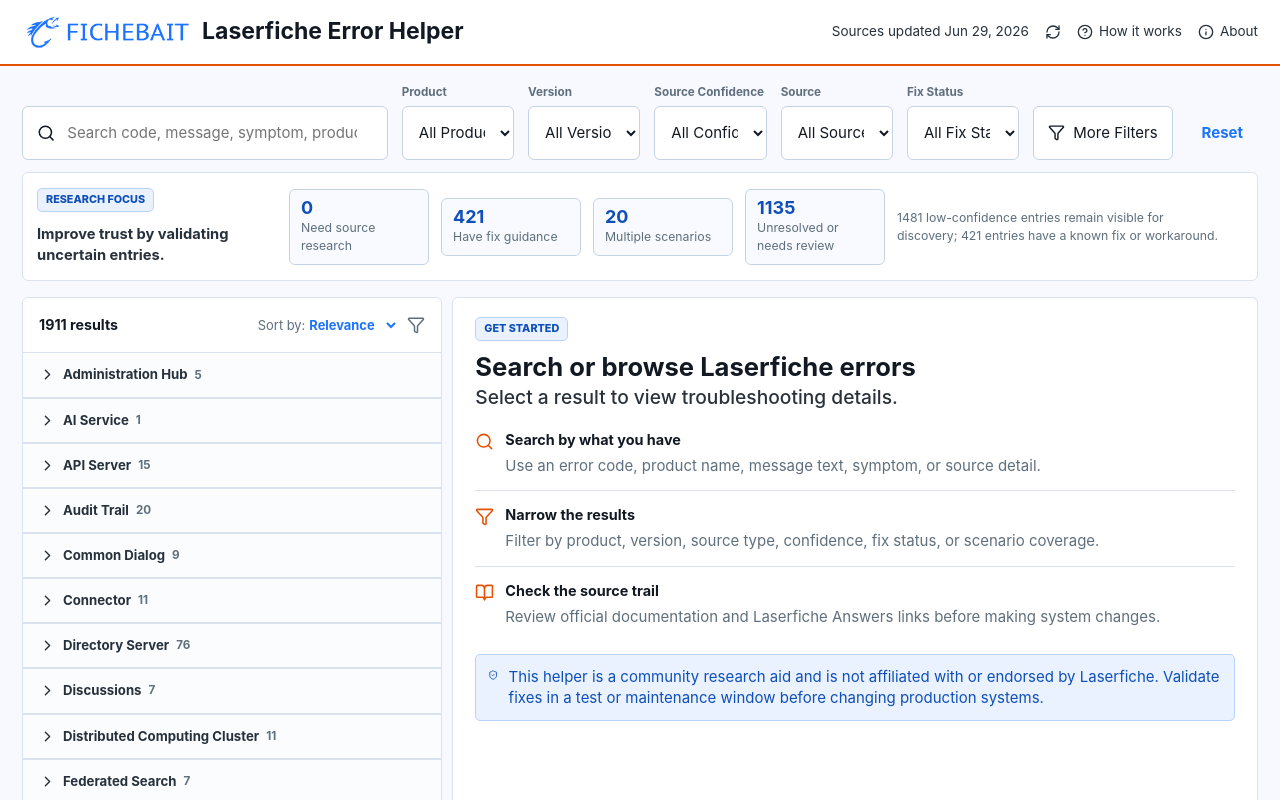
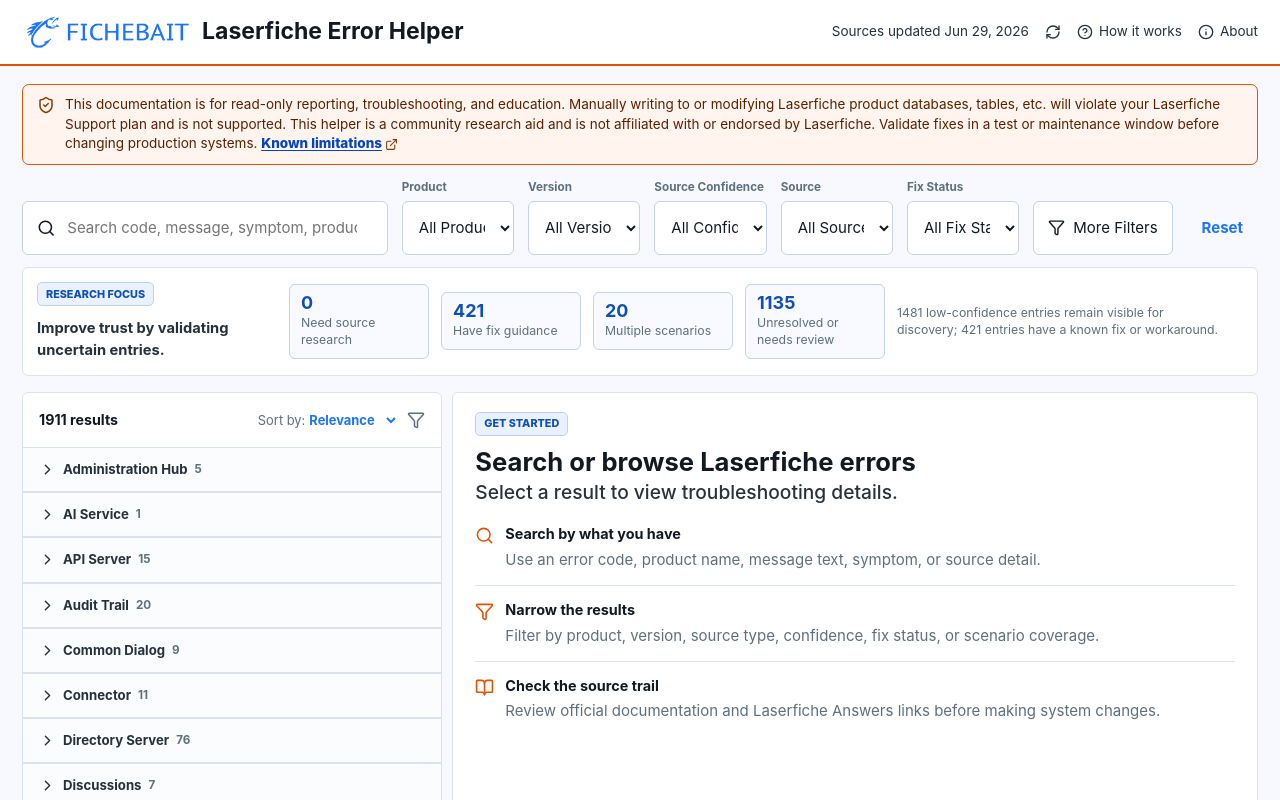
Before and after one commit to SilhouetteBS/LaserficheErrorHelper, a React (Vite) app: page / in a window 1280 px wide. Shown: the top 800 px of the page. Built offline with nearby package versions, Linux system fonts and the light colour scheme.

Commit message:
Move helper warning above filters

```diff
--- a/src/main.jsx
+++ b/src/main.jsx
@@ -676,6 +676,20 @@
       </header>
 
       <main className="app-shell">
+        <section className="notice helper-warning" aria-label="Important helper notice">
+          <ShieldCheck aria-hidden="true" size={18} />
+          <p>
+            This documentation is for read-only reporting, troubleshooting, and education. Manually writing to or
+            modifying Laserfiche product databases, tables, etc. will violate your Laserfiche Support plan and is
+            not supported. This helper is a community research aid and is not affiliated with or endorsed by
+            Laserfiche. Validate fixes in a test or maintenance window before changing production systems.{" "}
+            <a href="https://github.com/SilhouetteBS/LaserficheErrorHelper/blob/main/docs/known-limitations.md" rel="noreferrer" target="_blank">
+              Known limitations
+              <ExternalLink aria-hidden="true" size={13} />
+            </a>
+          </p>
+        </section>
+
         <section className="toolbar" aria-label="Search and filters">
           <label className="search-control">
             <Search aria-hidden="true" size={20} />
@@ -1103,13 +1117,6 @@
             </div>
           </section>
         </div>
-        <div className="notice inline-notice">
-          <ShieldCheck aria-hidden="true" size={18} />
-          <p>
-            This helper is a community research aid and is not affiliated with or endorsed by Laserfiche.
-            Validate fixes in a test or maintenance window before changing production systems.
-          </p>
-        </div>
       </div>
     </article>
   );
@@ -1240,13 +1247,6 @@
           </DetailSection>
         )}
 
-        <div className="notice inline-notice">
-          <ShieldCheck aria-hidden="true" size={18} />
-          <p>
-            This project is not affiliated with or endorsed by Laserfiche. Validate guidance in a test or
-            maintenance window before changing production systems.
-          </p>
-        </div>
       </div>
 
       <aside className="detail-sidebar" aria-label="Evidence and source details">
--- a/src/styles.css
+++ b/src/styles.css
@@ -820,17 +820,45 @@
   display: flex;
   align-items: flex-start;
   gap: 10px;
-  border: 1px solid var(--accent-border);
-  background: var(--accent-soft);
-  color: var(--accent-dark);
+  border: 1px solid #e35205;
+  background: #fff5ee;
+  color: #5a2100;
   padding: 11px 12px;
-  border-radius: 5px;
+  border-radius: 7px;
+}
+
+.notice svg {
+  flex: 0 0 auto;
+  margin-top: 1px;
+  color: #8a3a00;
 }
 
 .notice p,
 .caution p,
 .side-card p {
   margin: 0;
+}
+
+.helper-warning {
+  margin-bottom: 14px;
+  padding: 10px 14px;
+  font-size: 0.9rem;
+  line-height: 1.45;
+}
+
+.helper-warning a {
+  display: inline-flex;
+  align-items: center;
+  gap: 3px;
+  color: #0645c0;
+  font-weight: 800;
+  text-decoration: underline;
+  text-underline-offset: 2px;
+}
+
+.helper-warning a:hover,
+.helper-warning a:focus-visible {
+  color: #00348f;
 }
 
 .inline-notice {
```
Also changed, not shown: research/progress-report.md (+1 -1 lines), research/quality-report.md (+1 -1 lines).
